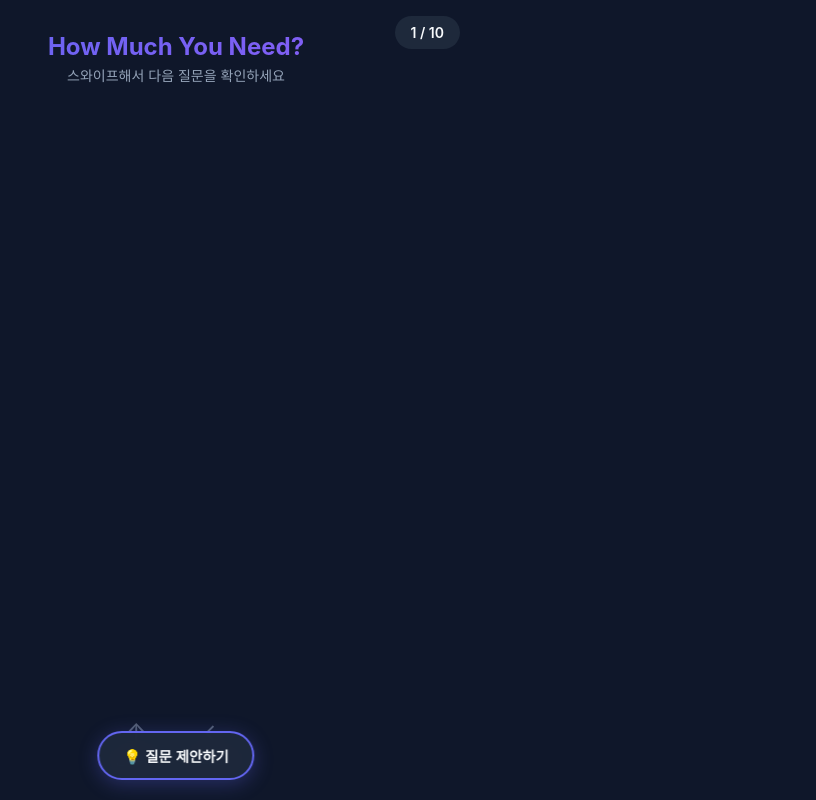
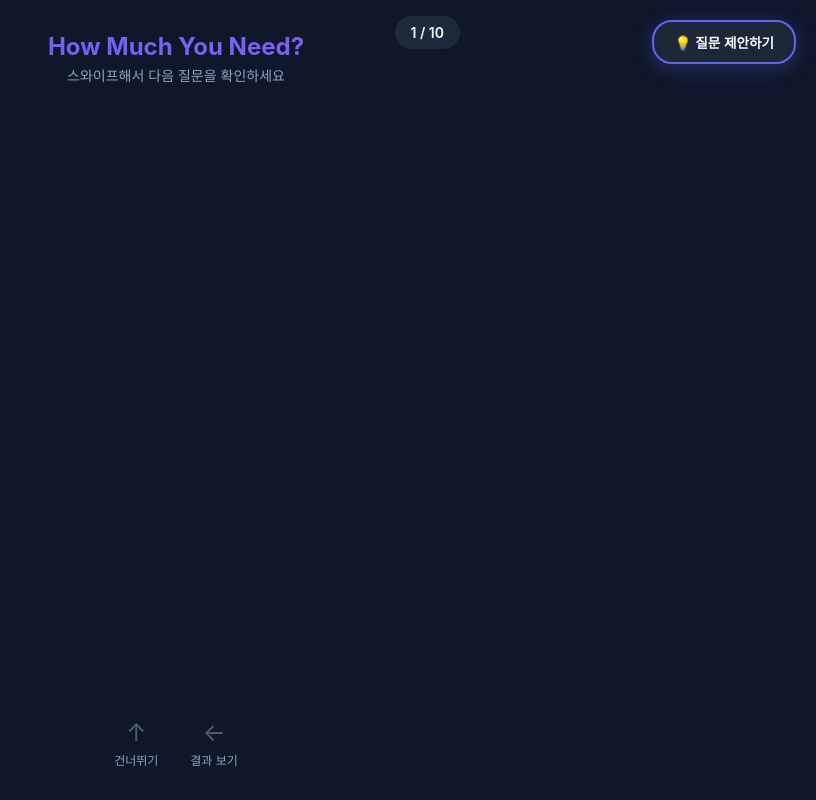
Before and after one commit to jangjinuite/HowMuchYouNeed, a plain HTML site: page index.html in a window 1280 px wide. Shown: the whole page, without its empty margins (464-1280 px from the left). Drawn offline with Linux system fonts and the light colour scheme; no server answers.

Commit message:
Move suggest question button to top-right

```diff
--- a/style.css
+++ b/style.css
@@ -481,15 +481,14 @@ body {
 /* Suggest Question Button */
 .suggest-question-btn {
     position: fixed;
-    bottom: 20px;
-    left: 50%;
-    transform: translateX(-50%);
-    padding: 12px 24px;
+    top: 20px;
+    right: 20px;
+    padding: 10px 20px;
     background: rgba(30, 41, 59, 0.95);
     border: 2px solid var(--primary-color);
-    border-radius: 25px;
+    border-radius: 20px;
     color: var(--text-primary);
-    font-size: 0.9rem;
+    font-size: 0.85rem;
     font-weight: 600;
     cursor: pointer;
     transition: all 0.3s ease;
@@ -499,13 +498,13 @@ body {
 }
 
 .suggest-question-btn:hover {
-    transform: translateX(-50%) translateY(-2px);
+    transform: translateY(-2px);
     background: rgba(99, 102, 241, 0.2);
     box-shadow: 0 6px 30px rgba(99, 102, 241, 0.5);
 }
 
 .suggest-question-btn:active {
-    transform: translateX(-50%) translateY(0);
+    transform: translateY(0);
 }
 
 /* Responsive Design */
```
